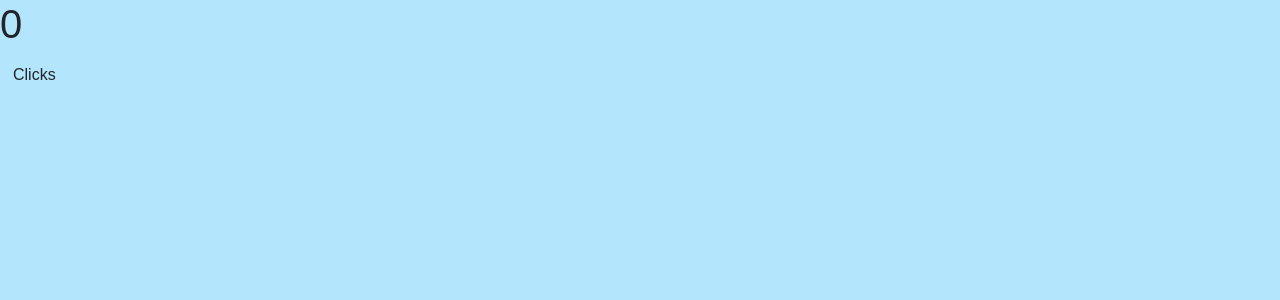
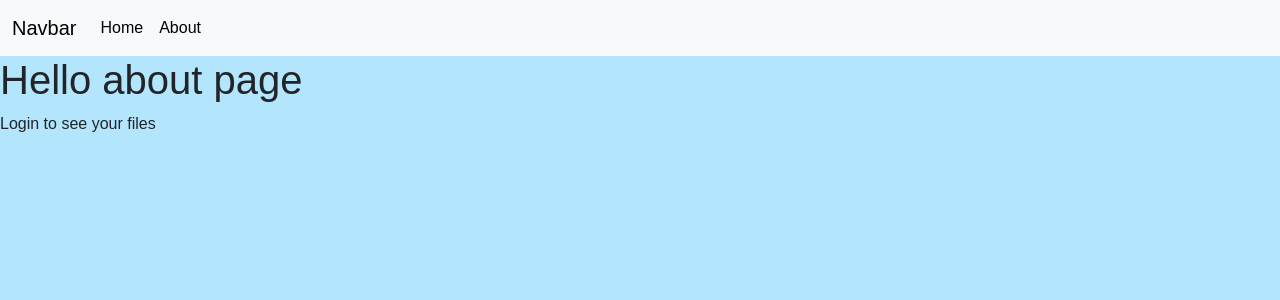
Before and after one commit to rathaur08/react-tutorial, a React (Create React App) app: page /about in a window 1280 px wide. Shown: the top 300 px of the page. Built offline with nearby package versions, Linux system fonts and the light colour scheme.

Commit message:
Add First useLocation Hook

```diff
--- a/package.json
+++ b/package.json
@@ -9,6 +9,7 @@
     "react": "^18.2.0",
     "react-dom": "^18.2.0",
     "react-icons": "^4.7.1",
+    "react-router-dom": "^6.0.2",
     "react-scripts": "5.0.1",
     "web-vitals": "^2.1.4"
   },
--- a/public/index.html
+++ b/public/index.html
@@ -25,7 +25,7 @@
       Learn how to configure a non-root public URL by running `npm run build`.
     -->
     <!-- Bootstrap CSS Link -->
-    <link href="https://cdn.jsdelivr.net/npm/bootstrap@5.0.2/dist/css/bootstrap.min.css" rel="stylesheet" integrity="sha384-EVSTQN3/azprG1Anm3QDgpJLIm9Nao0Yz1ztcQTwFspd3yD65VohhpuuCOmLASjC" crossorigin="anonymous">
+    <link href="https://cdn.jsdelivr.net/npm/bootstrap@5.3.0-alpha1/dist/css/bootstrap.min.css" rel="stylesheet" integrity="sha384-GLhlTQ8iRABdZLl6O3oVMWSktQOp6b7In1Zl3/Jr59b6EGGoI1aFkw7cmDA6j6gD" crossorigin="anonymous">
 
     <title>React tutorials</title>
   </head>
@@ -43,6 +43,9 @@
       To create a production bundle, use `npm run build` or `yarn build`.
     -->
     <!-- Bootstrap JavaScript Link -->
-    <script src="https://cdn.jsdelivr.net/npm/bootstrap@5.0.2/dist/js/bootstrap.bundle.min.js" integrity="sha384-MrcW6ZMFYlzcLA8Nl+NtUVF0sA7MsXsP1UyJoMp4YLEuNSfAP+JcXn/tWtIaxVXM" crossorigin="anonymous"></script>
+    <script src="https://code.jquery.com/jquery-3.2.1.slim.min.js" integrity="sha384-KJ3o2DKtIkvYIK3UENzmM7KCkRr/rE9/Qpg6aAZGJwFDMVNA/GpGFF93hXpG5KkN" crossorigin="anonymous"></script>
+    <script src="https://cdnjs.cloudflare.com/ajax/libs/popper.js/1.12.9/umd/popper.min.js" integrity="sha384-ApNbgh9B+Y1QKtv3Rn7W3mgPxhU9K/ScQsAP7hUibX39j7fakFPskvXusvfa0b4Q" crossorigin="anonymous"></script>
+    <script src="https://cdn.jsdelivr.net/npm/bootstrap@5.3.0-alpha1/dist/js/bootstrap.bundle.min.js" integrity="sha384-w76AqPfDkMBDXo30jS1Sgez6pr3x5MlQ1ZAGC+nuZB+EYdgRZgiwxhTBTkF7CXvN" crossorigin="anonymous"></script>
+  </body>
   </body>
 </html>
--- a/src/App.js
+++ b/src/App.js
@@ -13,8 +13,10 @@ import './App.css';
 // import UseReducer from './components/UseReducer';
 // import DataJSONFile from './components/DataJSONFile';
 // import ConA from './components/useContext/ConA';
-import UseEffectsCustom from './components/useEffect/UseEffectCustom';
-import UseCustom from './components/useEffect/apiData/UseCustom';
+// import UseEffectsCustom from './components/useEffect/UseEffectCustom';
+// import UseCustom from './components/useEffect/apiData/UseCustom';
+import Home from './components/myApp/Home';
+
 
 const App = () => {
   return (
@@ -59,8 +61,14 @@ const App = () => {
       {/* <ConA/> */}
 
       {/* Add First Custom Hooks in React */}
-      <UseEffectsCustom/>
+      {/* <UseEffectsCustom/> */}
       {/* <UseCustom/> */}
+
+      {/* Add First useLocation Hook in React | React-Router-Dom in React */}
+      <Home/>
+
+      {/* Add First useHistory Hook in React router Dom */}
+      {/* Add First React-Toastify | React Toast Notifications */}
 
     </div>
   )
--- /dev/null
+++ b/src/components/myApp/About.js
@@ -0,0 +1,19 @@
+import React from 'react'
+import { useLocation } from "react-router-dom";
+
+const About = () => {
+    const location = useLocation();
+
+    return (
+        <div>
+             <h1>Hello {location.pathname.replace("/", '')} page</h1>
+            {
+                location.pathname === '/about/sunny' ?
+                    <p>Hii, Sunny Good to see you again</p> :
+                    <p>Login to see your files</p>
+            }
+        </div>
+    )
+}
+
+export default About
--- /dev/null
+++ b/src/components/myApp/Home.js
@@ -0,0 +1,21 @@
+import React from 'react'
+import {BrowserRouter, Routes, Route} from "react-router-dom";
+import Nav from "./Nav";
+import About from "./About";
+import Index from "./Index";
+
+
+const Home = () => {
+    return (
+        <BrowserRouter>
+        <Nav/>
+      <Routes>
+        <Route path='/index' element={<Index />}/>
+        <Route path='/about' element={<About />}/>
+        <Route path='/cards' element={<div><h1>cards Page</h1></div>}/>
+      </Routes>
+      </BrowserRouter>
+    )
+}
+
+export default Home
--- /dev/null
+++ b/src/components/myApp/Index.js
@@ -0,0 +1,15 @@
+import React from 'react'
+import { useLocation } from "react-router-dom";
+
+const Index = () => {
+    const location = useLocation();
+    console.log(location);
+
+    return (
+        <div>
+             <h1>Hello {location.pathname.replace("/", '')} page</h1>
+        </div>
+    )
+}
+
+export default Index
--- /dev/null
+++ b/src/components/myApp/Nav.js
@@ -0,0 +1,29 @@
+import React from 'react'
+import { Link } from 'react-router-dom';
+
+const Nav = () => {
+    return (
+        <>
+            <nav class="navbar navbar-expand-lg bg-body-tertiary">
+                <div class="container-fluid">
+                    <Link class="navbar-brand" to="/">Navbar</Link>
+                    <button class="navbar-toggler" type="button" data-bs-toggle="collapse" data-bs-target="#navbarSupportedContent" aria-controls="navbarSupportedContent" aria-expanded="false" aria-label="Toggle navigation">
+                        <span class="navbar-toggler-icon"></span>
+                    </button>
+                    <div class="collapse navbar-collapse" id="navbarSupportedContent">
+                        <ul class="navbar-nav me-auto mb-2 mb-lg-0">
+                            <li class="nav-item">
+                                <Link class="nav-link active" aria-current="page" to="/index">Home</Link>
+                            </li>
+                            <li class="nav-item">
+                                <Link class="nav-link active" to="/about">About</Link>
+                            </li>
+                        </ul>
+                    </div>
+                </div>
+            </nav>
+        </>
+    )
+}
+
+export default Nav;
```
Also changed, not shown: 1 other file (tests, documents, lock files or other folders).
